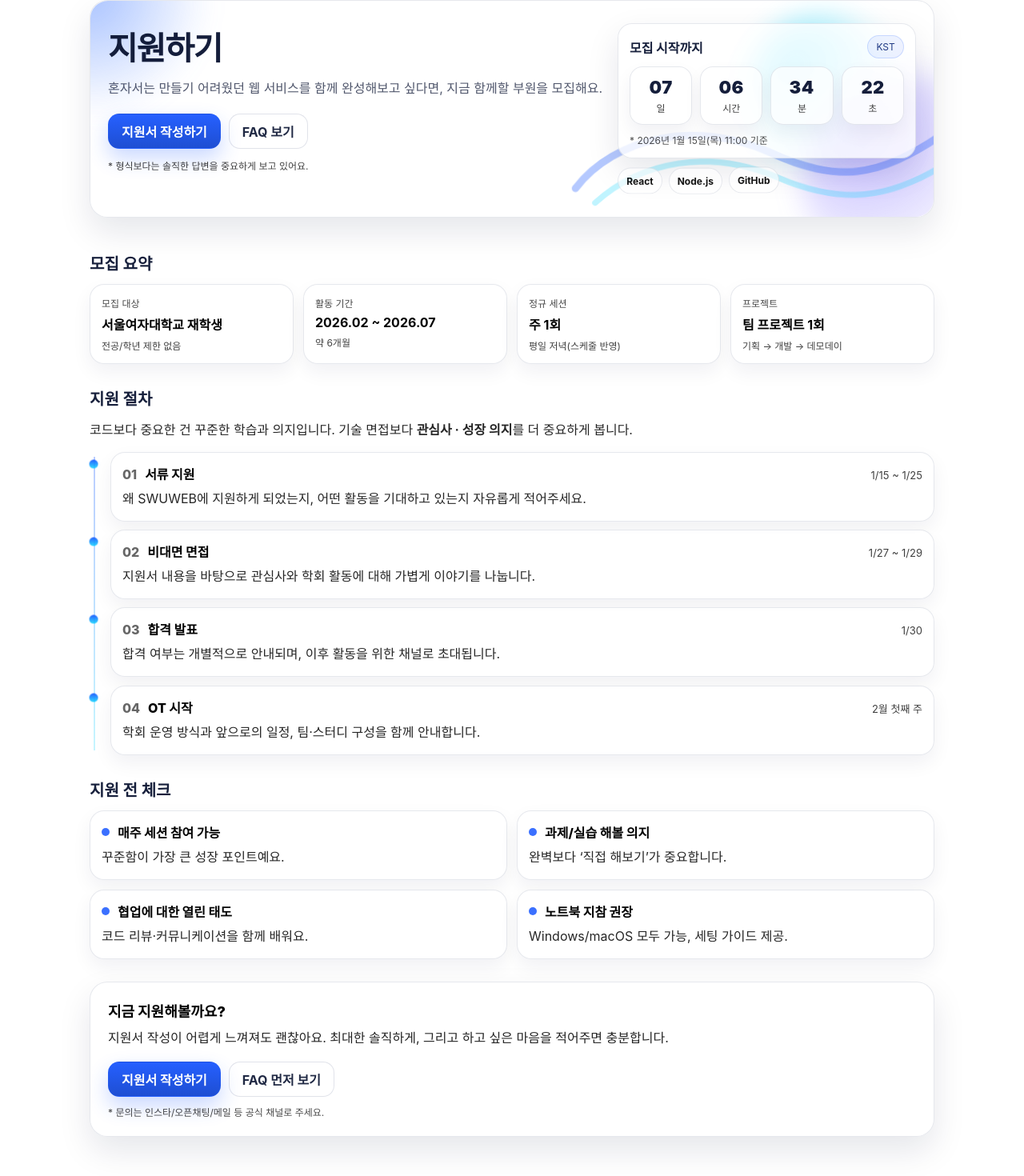
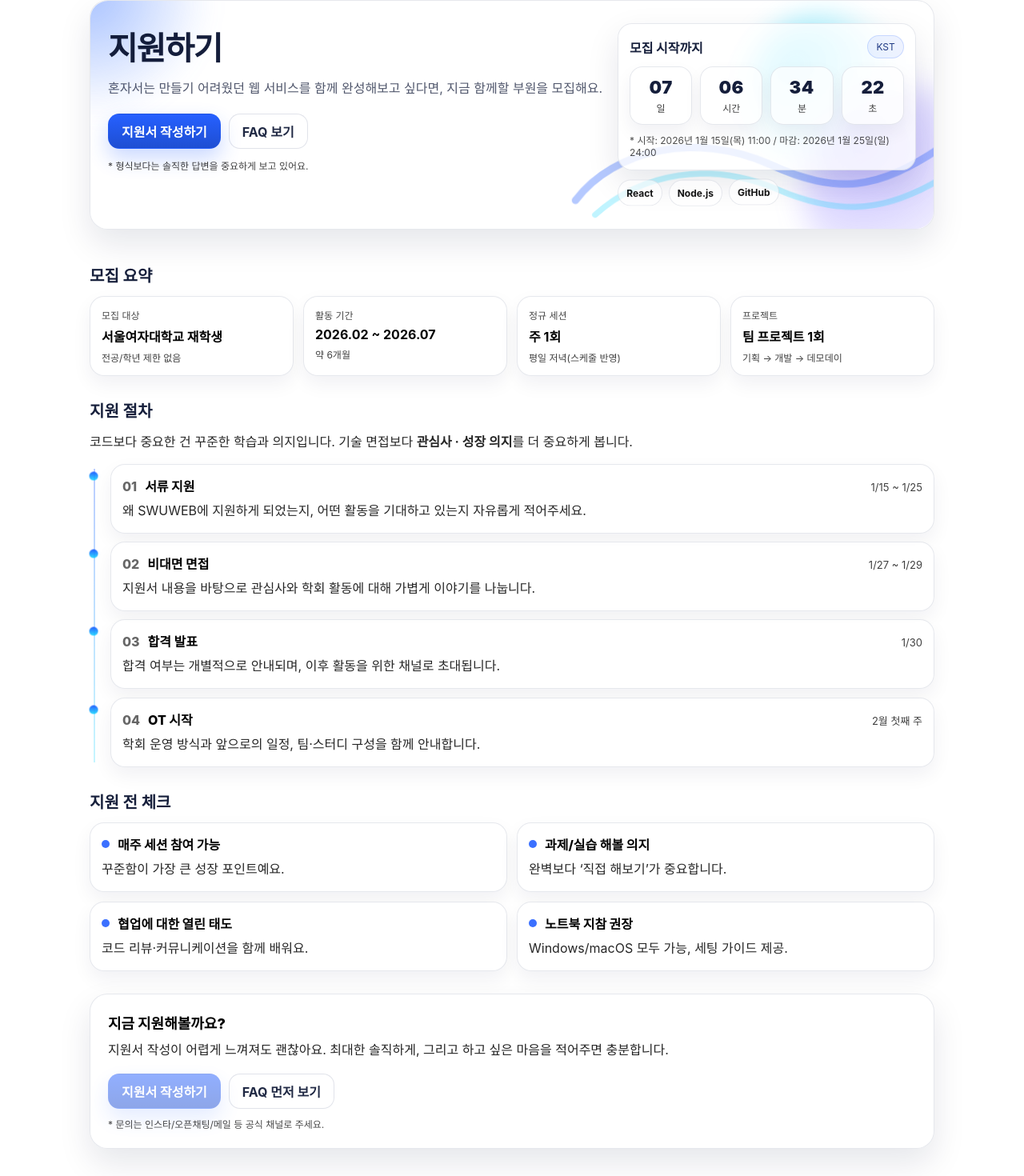
Before and after one commit to chae1125/swuweb-homepage, a React (Vite) app: page /apply in a window 1280 px wide. Shown: the part 146-1616 px from the top of the page at 80% size. Built offline with nearby package versions, Linux system fonts and the light colour scheme.

Commit message:
:sparkles: Feat: 지원 기간 체크 기능 추가 및 ApplyCountdown, ApplyCta, ApplyHero 컴포넌트 수정

```diff
--- a/src/components/apply/ApplyCountdown.tsx
+++ b/src/components/apply/ApplyCountdown.tsx
@@ -2,9 +2,8 @@ import { useEffect, useMemo, useState } from "react";
 import styles from "./ApplySection.module.css";
 
 type Props = {
-  /** 예: "2026-01-15T12:00:00+09:00" */
-  targetISO: string;
-  label?: string;
+  openISO: string; // 모집 시작
+  closeISO: string; // 모집 마감
 };
 
 type Left = { d: number; h: number; m: number; s: number; done: boolean };
@@ -24,14 +23,33 @@ function calcLeft(targetMs: number): Left {
   return { d, h, m, s, done: false };
 }
 
-export default function ApplyCountdown({ targetISO, label = "모집 시작까지" }: Props) {
-  const targetMs = useMemo(() => new Date(targetISO).getTime(), [targetISO]);
+export default function ApplyCountdown({ openISO, closeISO }: Props) {
+  const openMs = useMemo(() => new Date(openISO).getTime(), [openISO]);
+  const closeMs = useMemo(() => new Date(closeISO).getTime(), [closeISO]);
+
+  const [nowMs, setNowMs] = useState(() => Date.now());
+
+  useEffect(() => {
+    const t = setInterval(() => setNowMs(Date.now()), 1000);
+    return () => clearInterval(t);
+  }, []);
+
+  const isOpen = nowMs >= openMs;
+  const isClosed = nowMs >= closeMs;
+
+  const targetMs = isOpen ? closeMs : openMs;
+
   const [left, setLeft] = useState<Left>(() => calcLeft(targetMs));
-
   useEffect(() => {
     const t = setInterval(() => setLeft(calcLeft(targetMs)), 1000);
     return () => clearInterval(t);
   }, [targetMs]);
+
+  const label = isClosed
+    ? "모집 상태"
+    : isOpen
+    ? "모집 마감까지"
+    : "모집 시작까지";
 
   return (
     <div className={styles.countdownCard} aria-label="모집 카운트다운">
@@ -40,8 +58,12 @@ export default function ApplyCountdown({ targetISO, label = "모집 시작까지
         <span className={styles.kstBadge}>KST</span>
       </div>
 
-      {left.done ? (
-        <div className={styles.countdownDone}>모집이 시작되었습니다 🎉</div>
+      {isClosed ? (
+        <div className={styles.countdownDone}>지원이 마감되었습니다 🙏</div>
+      ) : left.done ? (
+        <div className={styles.countdownDone}>
+          {isOpen ? "곧 마감됩니다 ⏳" : "모집이 시작되었습니다 🎉"}
+        </div>
       ) : (
         <div className={styles.timeGrid}>
           <TimeBox value={left.d} unit="일" />
@@ -51,7 +73,9 @@ export default function ApplyCountdown({ targetISO, label = "모집 시작까지
         </div>
       )}
 
-      <div className={styles.countdownHint}>* 2026년 1월 15일(목) 11:00 기준</div>
+      <div className={styles.countdownHint}>
+        * 시작: 2026년 1월 15일(목) 11:00 / 마감: 2026년 1월 25일(일) 24:00
+      </div>
     </div>
   );
 }
--- a/src/components/apply/ApplyCta.tsx
+++ b/src/components/apply/ApplyCta.tsx
@@ -3,6 +3,7 @@ import styles from "./ApplySection.module.css";
 import { useReveal } from "./useReveal";
 
 const APPLY_OPEN_ISO = "2026-01-15T11:00:00+09:00";
+const APPLY_CLOSE_ISO = "2026-01-26T00:00:00+09:00";
 
 export default function ApplyCta({
   primaryHref,
@@ -14,6 +15,7 @@ export default function ApplyCta({
   const { ref, shown } = useReveal<HTMLDivElement>();
 
   const openAtMs = useMemo(() => new Date(APPLY_OPEN_ISO).getTime(), []);
+  const closeAtMs = useMemo(() => new Date(APPLY_CLOSE_ISO).getTime(), []);
   const [nowMs, setNowMs] = useState(() => Date.now());
 
   useEffect(() => {
@@ -22,13 +24,23 @@ export default function ApplyCta({
   }, []);
 
   const isOpen = nowMs >= openAtMs;
+  const isClosed = nowMs >= closeAtMs;
+  const isWithinPeriod = isOpen && !isClosed;
 
   const handleApplyClick = (e: React.MouseEvent<HTMLAnchorElement>) => {
-    if (isOpen) return;
+    if (isWithinPeriod) return;
+
     e.preventDefault();
-    alert("아직 지원 기간이 아니에요.\n1/15 오전 11시부터 지원할 수 있습니다.");
+
+    if (!isOpen) {
+      alert(
+        "아직 지원 기간이 아니에요.\n1/15 오전 11시부터 지원할 수 있습니다."
+      );
+      return;
+    }
+
+    alert("지원이 마감되었습니다.");
   };
-
   return (
     <section className={styles.contactSection}>
       <div
@@ -46,10 +58,12 @@ export default function ApplyCta({
 
           <div className={styles.contactBtns}>
             <a
-              className={styles.cta}
+              className={`${styles.cta} ${
+                !isWithinPeriod ? styles.ctaDisabled : ""
+              }`}
               href={primaryHref}
               onClick={handleApplyClick}
-              aria-disabled={!isOpen}
+              aria-disabled={!isWithinPeriod}
             >
               지원서 작성하기
             </a>
--- a/src/components/apply/ApplyHero.tsx
+++ b/src/components/apply/ApplyHero.tsx
@@ -9,10 +9,10 @@ type Props = {
   primaryLabel: string;
   secondaryHref?: string;
   secondaryLabel?: string;
-  countdownTargetISO: string;
 };
 
 const APPLY_OPEN_ISO = "2026-01-15T11:00:00+09:00";
+const APPLY_CLOSE_ISO = "2026-01-26T00:00:00+09:00";
 
 export default function ApplyHero({
   title = "지원하기",
@@ -21,9 +21,9 @@ export default function ApplyHero({
   primaryLabel,
   secondaryHref,
   secondaryLabel,
-  countdownTargetISO,
 }: Props) {
   const openAtMs = useMemo(() => new Date(APPLY_OPEN_ISO).getTime(), []);
+  const closeAtMs = useMemo(() => new Date(APPLY_CLOSE_ISO).getTime(), []);
   const [nowMs, setNowMs] = useState(() => Date.now());
 
   useEffect(() => {
@@ -32,11 +32,23 @@ export default function ApplyHero({
   }, []);
 
   const isOpen = nowMs >= openAtMs;
+  const isClosed = nowMs >= closeAtMs;
+  const isWithinPeriod = isOpen && !isClosed;
 
   const handleApplyClick = (e: React.MouseEvent<HTMLAnchorElement>) => {
-    if (isOpen) return;
+    if (isWithinPeriod) return;
+
     e.preventDefault();
-    alert("아직 지원 기간이 아니에요.\n1/15 오전 11시부터 지원할 수 있습니다.");
+
+    if (!isOpen) {
+      alert(
+        "아직 지원 기간이 아니에요.\n1/15 오전 11시부터 지원할 수 있습니다."
+      );
+      return;
+    }
+
+    // ✅ 마감 후
+    alert("지원이 마감되었습니다.");
   };
 
   return (
@@ -73,7 +85,7 @@ export default function ApplyHero({
                   className={styles.cta}
                   href={primaryHref}
                   onClick={handleApplyClick}
-                  aria-disabled={!isOpen}
+                  aria-disabled={!isWithinPeriod}
                 >
                   {primaryLabel}
                 </a>
@@ -92,7 +104,10 @@ export default function ApplyHero({
 
             {/* ✅ 카운트다운 카드 */}
             <div className={styles.heroRight}>
-              <ApplyCountdown targetISO={countdownTargetISO} />
+              <ApplyCountdown
+                openISO={APPLY_OPEN_ISO}
+                closeISO={APPLY_CLOSE_ISO}
+              />
               <div className={styles.microCards} aria-hidden>
                 <div className={styles.microCard}>React</div>
                 <div className={styles.microCard}>Node.js</div>
--- a/src/pages/Apply.tsx
+++ b/src/pages/Apply.tsx
@@ -36,7 +36,6 @@ export default function ApplyPage() {
       <Navbar />
       <main className={pageStyles.page}>
         <ApplyHero
-          countdownTargetISO="2026-01-15T11:00:00+09:00"
           primaryHref="/apply/form"
           primaryLabel="지원서 작성하기"
           secondaryHref="/faq"
@@ -65,10 +64,11 @@ export default function ApplyPage() {
 
             <p className={pageStyles.modalDesc}>
               제출이 완료되었습니다. 아래의 공유 URL을 복사하여{" "}
-              <b>"내 지원서 확인하기"</b> 탭에 붙여넣기 하시면 제출하신 답변을 다시
-              확인할 수 있습니다.
+              <b>"내 지원서 확인하기"</b> 탭에 붙여넣기 하시면 제출하신 답변을
+              다시 확인할 수 있습니다.
               <br />
-              <b>팝업을 닫으면 URL을 다시 알려드릴 수 없으니</b> 꼭 복사해 주세요.
+              <b>팝업을 닫으면 URL을 다시 알려드릴 수 없으니</b> 꼭 복사해
+              주세요.
             </p>
 
             <div className={pageStyles.urlRow}>
--- a/src/pages/ApplyForm.tsx
+++ b/src/pages/ApplyForm.tsx
@@ -107,6 +107,17 @@ const ApplyForm: React.FC = () => {
   const navigate = useNavigate();
 
   const API_BASE = "https://swuweb-website-production.up.railway.app";
+
+  useEffect(() => {
+    const now = Date.now();
+    const openAt = new Date("2026-01-15T11:00:00+09:00").getTime();
+    const closeAt = new Date("2026-01-26T00:00:00+09:00").getTime();
+
+    if (now < openAt || now >= closeAt) {
+      alert("지원 기간이 종료되었습니다.");
+      navigate("/apply", { replace: true });
+    }
+  }, [navigate]);
 
   const requiredKeys = useMemo<(keyof FormState)[]>(
     () => [
```
